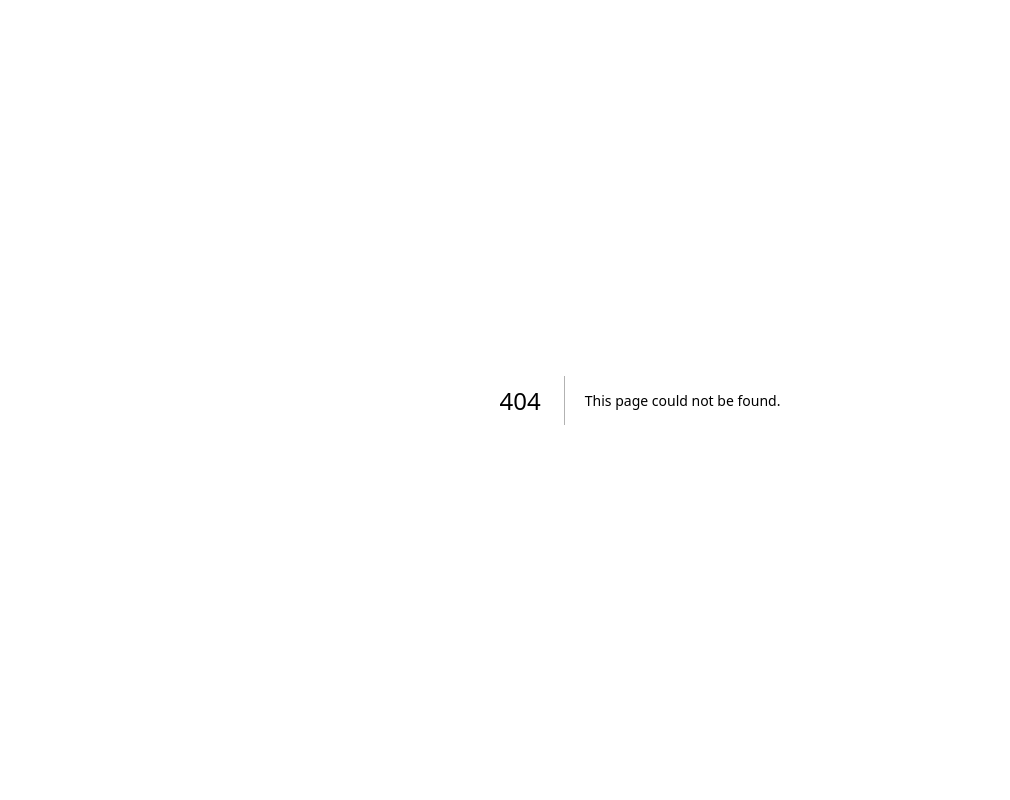
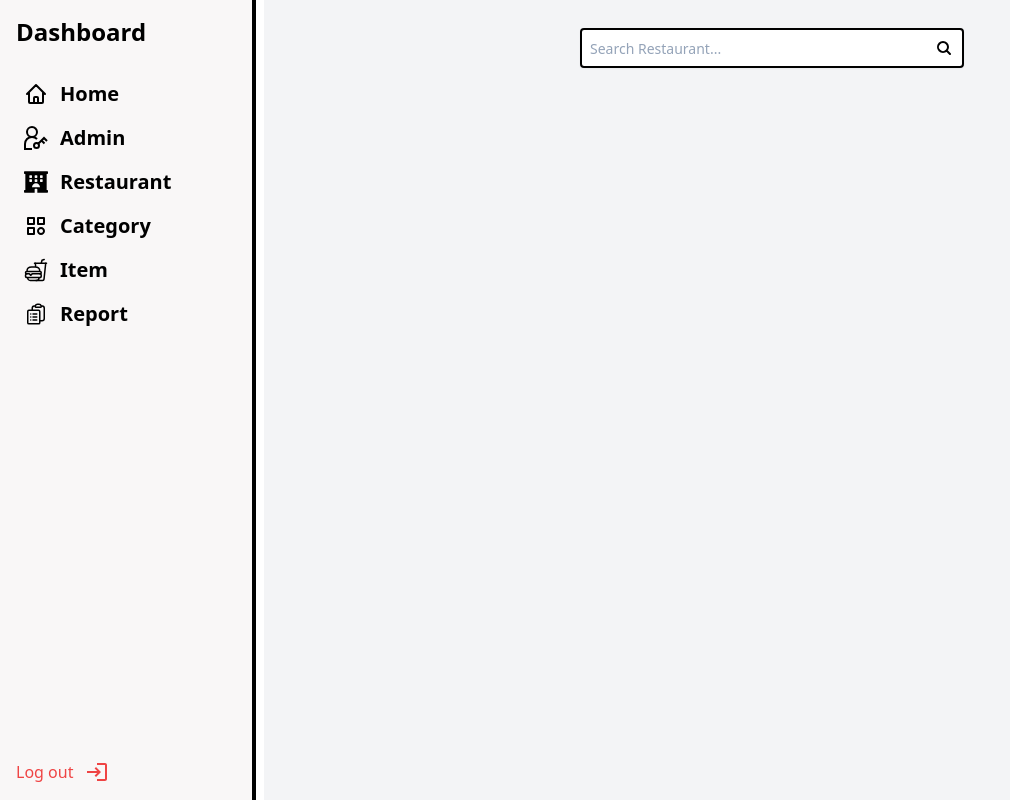
Before and after one commit to semil21/repository, a Next.js app in the folder super-admin/: page /dashboard/report in a window 1280 px wide. Before the commit this address had no page. Shown: the whole page, without its empty margins (0-1010 px from the left). Built offline with nearby package versions, Linux system fonts and the light colour scheme; no server answers.

Commit message:
designed reports page for super admin

```diff
--- /dev/null
+++ b/super-admin/app/_components/report/index.tsx
@@ -0,0 +1,43 @@
+"use client";
+import { useGetAllRestaurantHook } from "@/app/_hooks/restaurant/restaurant.hook";
+import React from "react";
+
+const ReportPage = () => {
+  const { data } = useGetAllRestaurantHook();
+
+  return (
+    <>
+      <div className="w-full  flex flex-col-reverse gap-3 md:flex-row    justify-center items-center mb-3 mt-1 ">
+        <div className="w-full max-w-sm min-w-[200px] relative">
+          <div className="relative">
+            <input
+              className="bg-white w-full pr-11 h-10 py-2 bg-transparent placeholder:text-slate-400 text-slate-700 text-sm border-[2px] border-black rounded transition duration-300 ease focus:outline-none hover:border-blue-600 shadow-sm focus:shadow-md px-2"
+              placeholder="Search Restaurant..."
+            />
+            <button
+              className="absolute h-8 w-8 right-1 top-1 my-auto px-2 flex items-center bg-white rounded "
+              type="button"
+            >
+              <svg
+                xmlns="http://www.w3.org/2000/svg"
+                fill="none"
+                viewBox="0 0 24 24"
+                strokeWidth="3"
+                stroke="currentColor"
+                className="w-8 h-8 text-black"
+              >
+                <path
+                  strokeLinecap="round"
+                  strokeLinejoin="round"
+                  d="m21 21-5.197-5.197m0 0A7.5 7.5 0 1 0 5.196 5.196a7.5 7.5 0 0 0 10.607 10.607Z"
+                />
+              </svg>
+            </button>
+          </div>
+        </div>
+      </div>
+    </>
+  );
+};
+
+export default ReportPage;
--- a/super-admin/app/dashboard/layout.tsx
+++ b/super-admin/app/dashboard/layout.tsx
@@ -9,6 +9,7 @@ import { IoFastFoodOutline } from "react-icons/io5";
 import { FaHotel } from "react-icons/fa";
 import { GrUserAdmin } from "react-icons/gr";
 import { MdOutlineLogin } from "react-icons/md";
+import { HiOutlineClipboardDocumentList } from "react-icons/hi2";
 
 export default function DashboardLayout({
   children,
@@ -69,6 +70,12 @@ export default function DashboardLayout({
                 <span className="block text-xl font-bold">Item</span>
               </li>
             </Link>
+            <Link href="/dashboard/report">
+              <li className="flex items-center gap-3 text-black hover:bg-blue-600 hover:text-white p-2">
+                <HiOutlineClipboardDocumentList className="text-2xl" />
+                <span className="block text-xl font-bold">Report</span>
+              </li>
+            </Link>
           </ul>
         </nav>
 
--- /dev/null
+++ b/super-admin/app/dashboard/report/page.tsx
@@ -0,0 +1,12 @@
+import ReportPage from "@/app/_components/report";
+import React from "react";
+
+const page = () => {
+  return (
+    <div>
+      <ReportPage />
+    </div>
+  );
+};
+
+export default page;
```
